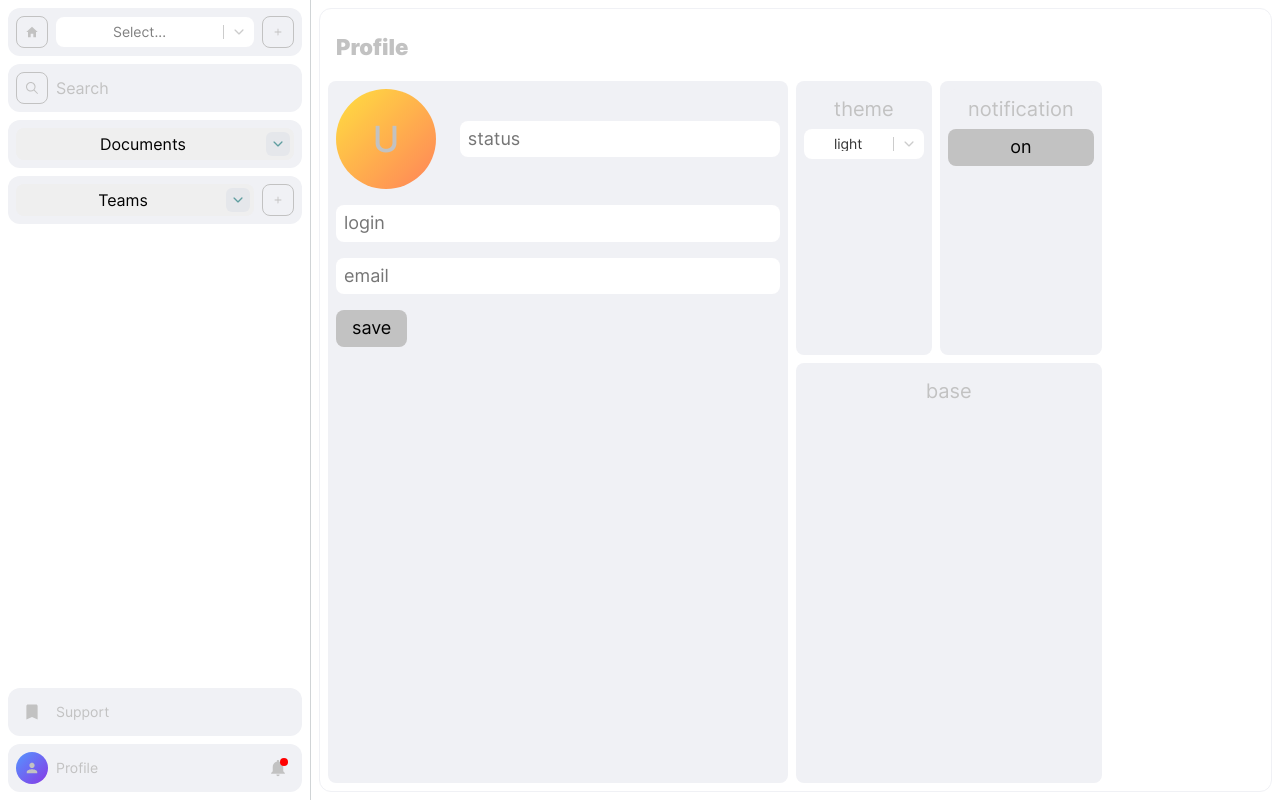
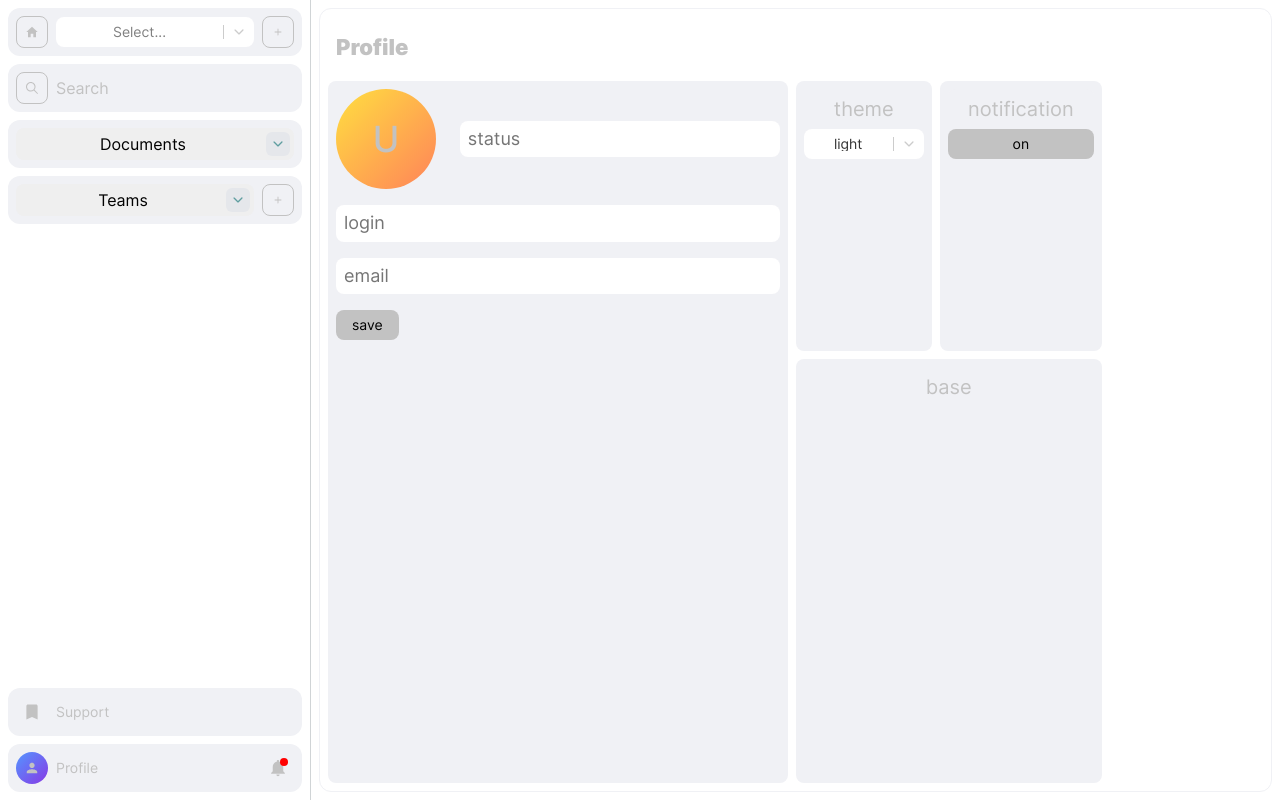
Before and after one commit to entools/tools.interface, a React (Vite) app: page /profile in a window 1280 px wide. Built offline with nearby package versions, Linux system fonts and the light colour scheme.

Commit message:
fix: app.css

```diff
--- a/src/styles/app.css
+++ b/src/styles/app.css
@@ -40,7 +40,9 @@
   cursor: pointer;
   background-color: var(--button-background-color);
   color: var(--button-font-color);
-  font-size: 18px;
+  /* font-size: 18px; */
+  font-size: 14px;
+  line-height: 14px;
 }
 
 .input {
```
